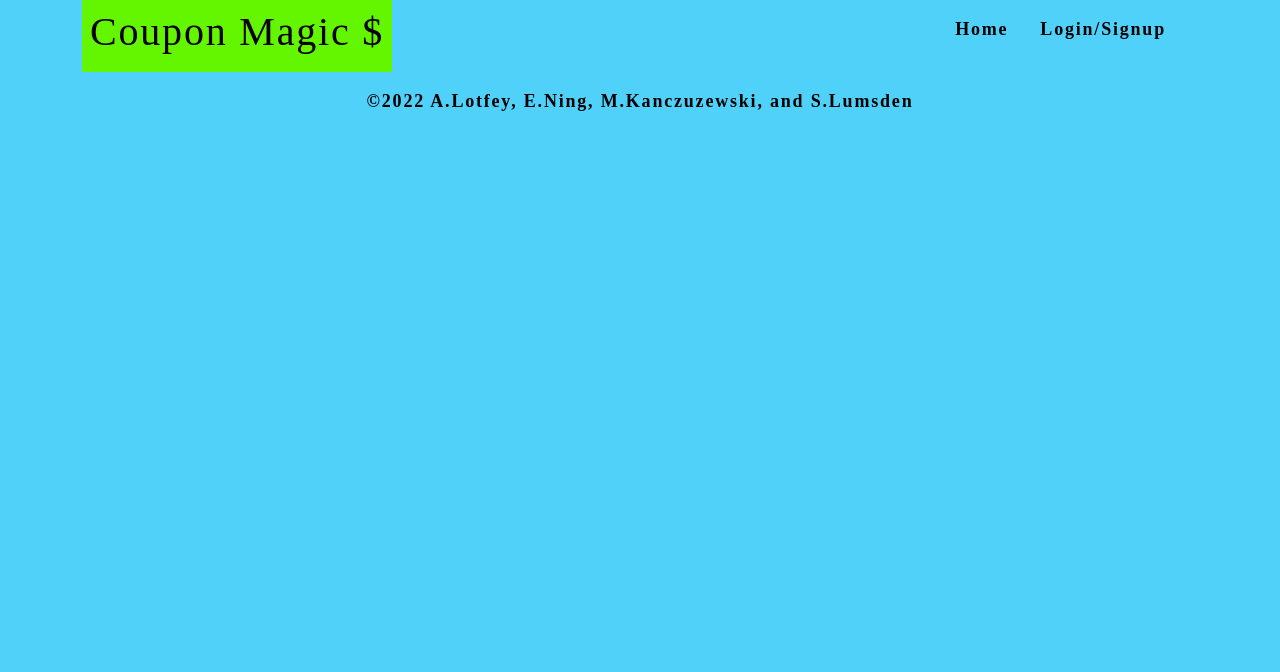
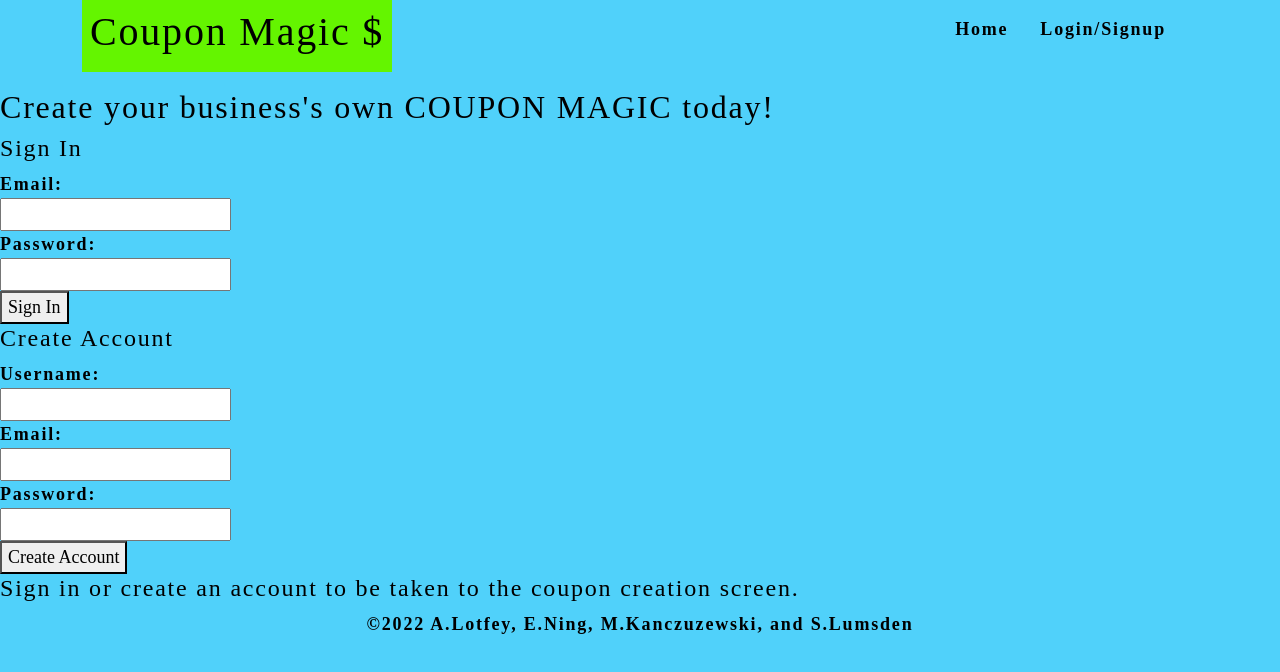
Before and after one commit to slumsd01/coupon-magic, a React (Create React App) app in the folder client/: page / in a window 1280 px wide. Shown: the top 672 px of the page. Built offline with nearby package versions, Linux system fonts and the light colour scheme.

Commit message:
rough layout of home page

```diff
--- a/client/src/pages/Home.js
+++ b/client/src/pages/Home.js
@@ -4,14 +4,44 @@ import Auth from '../utils/auth';
 
 const Home = () => {
 
-
   const loggedIn = Auth.loggedIn();
 
   return (
     <main>
-      <div className="flex-row justify-space-between">
-
-      </div>
+        <h2>Create your business's own COUPON MAGIC today!</h2>
+        <section>
+          <h4>Sign In</h4>
+          <form>
+            <label>
+              Email: <br/>
+              <input type="text"/>
+            </label><br/>
+            <label>
+              Password: <br/>
+              <input type="text"/>
+            </label><br/>
+            <button>Sign In</button>
+          </form>
+        </section>
+        <section>
+          <h4>Create Account</h4>
+          <form>
+            <label>
+              Username: <br/>
+              <input type="text"/>
+            </label><br/>
+            <label>
+              Email: <br/>
+              <input type="text"/>
+            </label><br/>
+            <label>
+              Password: <br/>
+              <input type="text"/>
+            </label><br/>
+            <button>Create Account</button>
+          </form>
+        </section>
+        <h4>Sign in or create an account to be taken to the coupon creation screen.</h4>
     </main>
   );
 };
```
Also changed, not shown: 1 other file (tests, documents, lock files or other folders).
